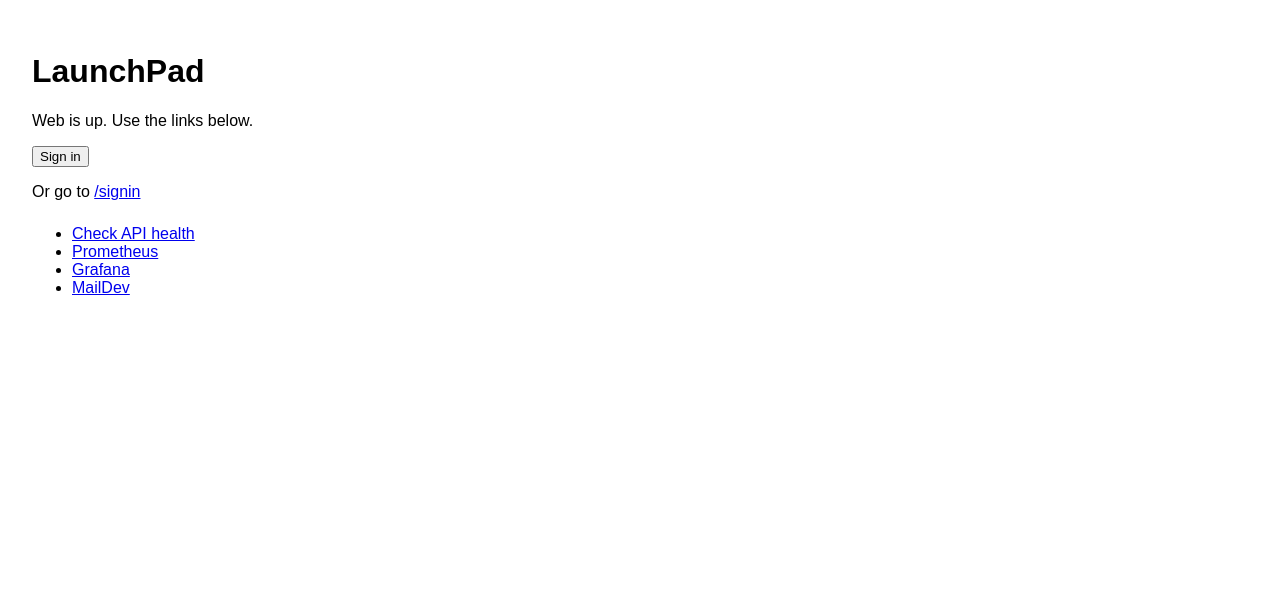
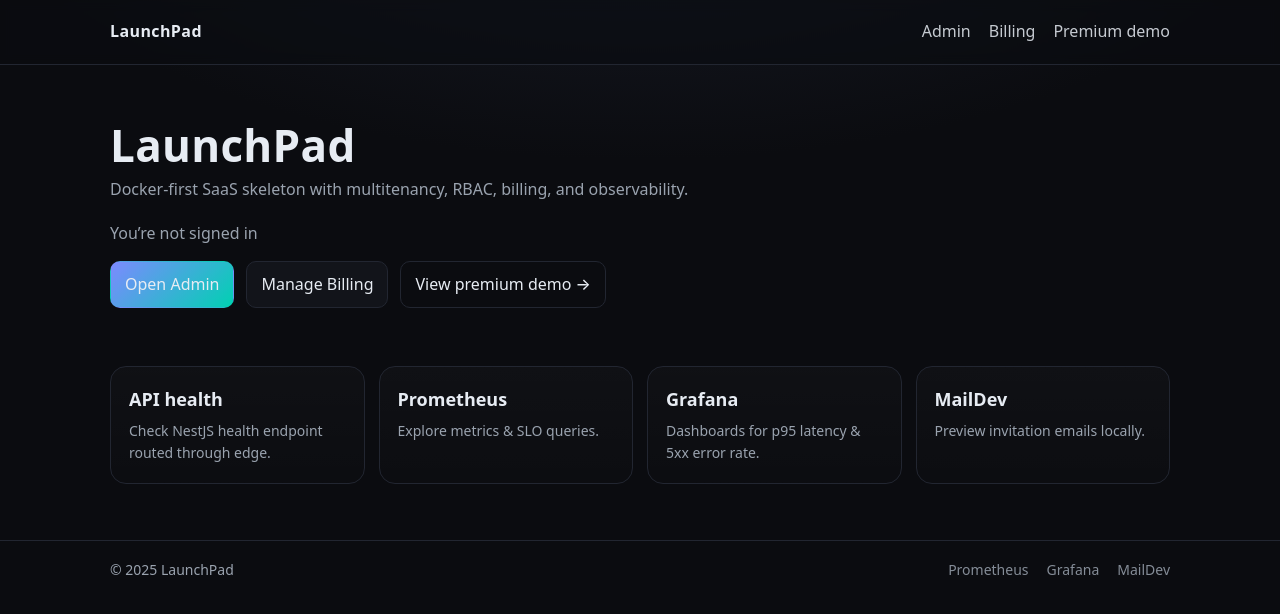
Before and after one commit to Araychaudhur/LaunchPad, a Next.js app in the folder apps/web/: page / in a window 1280 px wide. Shown: the top 614 px of the page. Built offline with nearby package versions, Linux system fonts and the light colour scheme; no server answers.

Commit message:
web: polished landing (safe UI-only)

```diff
--- /dev/null
+++ b/apps/web/src/app/globals.css
@@ -0,0 +1,82 @@
+:root{
+  --bg:#0b0c10;
+  --surface:#12141a;
+  --border:#222631;
+  --text:#e7ecf3;
+  --muted:#9aa3af;
+  --brand:#7c8aff;
+  --brand-2:#00d1b2;
+  --card:#0f1117;
+}
+
+*{box-sizing:border-box}
+html,body{height:100%}
+body{
+  margin:0;
+  background:radial-gradient(1200px 600px at 50% -200px, #1a1e2b 0%, var(--bg) 60%), var(--bg);
+  color:var(--text);
+  font: 500 16px/1.6 ui-sans-serif, system-ui, -apple-system, Segoe UI, Roboto, sans-serif;
+}
+
+a{color:inherit; text-decoration:none}
+.lp-container{max-width:1100px; margin:0 auto; padding:0 20px}
+
+.lp-header{
+  position:sticky; top:0; z-index:10;
+  border-bottom:1px solid var(--border);
+  backdrop-filter:saturate(140%) blur(6px);
+  background:rgba(11,12,16,0.6);
+}
+.lp-header .lp-container{
+  display:flex; align-items:center; justify-content:space-between; height:64px;
+}
+.brand{font-weight:800; letter-spacing:.4px}
+.nav{display:flex; gap:18px}
+.nav a{opacity:.85}
+.nav a:hover{opacity:1}
+
+.lp-footer{
+  border-top:1px solid var(--border);
+  margin-top:56px; padding:18px 0; color:var(--muted); font-size:14px;
+}
+.lp-footer .lp-container{display:flex; justify-content:space-between; align-items:center}
+
+.hero{
+  padding:56px 0 18px;
+  text-align:left;
+}
+.hero h1{
+  margin:0 0 8px; font-size:44px; line-height:1.1; letter-spacing:.3px;
+}
+.sub{margin:6px 0 18px; color:var(--muted)}
+.userrow{display:flex; align-items:center; gap:12px; margin:14px 0}
+.pill{background:var(--surface); border:1px solid var(--border); padding:4px 10px; border-radius:999px}
+.muted{color:var(--muted)}
+.inline{display:inline}
+
+.cta-row{display:flex; gap:12px; flex-wrap:wrap; margin:12px 0 22px}
+.btn{
+  border:1px solid var(--border); background:var(--surface);
+  padding:10px 14px; border-radius:10px; cursor:pointer; color:var(--text);
+  transition:transform .08s ease, border-color .2s;
+}
+.btn:hover{transform:translateY(-1px); border-color:#2f3545}
+.btn.primary{background:linear-gradient(135deg, var(--brand) 0%, var(--brand-2) 100%); border-color:transparent}
+.btn.ghost{background:transparent}
+
+.grid{
+  display:grid; gap:14px; grid-template-columns:repeat(auto-fill, minmax(240px, 1fr));
+  margin:18px 0 24px;
+}
+.card{
+  background:linear-gradient(180deg, rgba(255,255,255,0.02), rgba(255,255,255,0.005));
+  border:1px solid var(--border); border-radius:16px; padding:18px;
+  transition:transform .12s ease, border-color .2s, box-shadow .12s;
+}
+.card:hover{
+  transform:translateY(-2px);
+  border-color:#2f3545;
+  box-shadow:0 10px 22px -12px rgba(0,0,0,.6);
+}
+.card h3{margin:0 0 6px; font-size:18px}
+.card p{margin:0; color:var(--muted); font-size:14px}
--- a/apps/web/src/app/layout.tsx
+++ b/apps/web/src/app/layout.tsx
@@ -1,12 +1,36 @@
-import Providers from "../components/providers";
+export const metadata = {
+  title: "LaunchPad",
+  description: "Multi-tenant SaaS starter",
+};
 
-export const metadata = { title: "LaunchPad" };
+import "./globals.css";
+import Link from "next/link";
 
 export default function RootLayout({ children }: { children: React.ReactNode }) {
   return (
     <html lang="en">
       <body>
-        <Providers>{children}</Providers>
+        <header className="lp-header">
+          <div className="lp-container">
+            <Link className="brand" href="/">LaunchPad</Link>
+            <nav className="nav">
+              <Link href="/admin">Admin</Link>
+              <Link href="/billing">Billing</Link>
+              <Link href="/premium">Premium demo</Link>
+            </nav>
+          </div>
+        </header>
+        <main className="lp-container">{children}</main>
+        <footer className="lp-footer">
+          <div className="lp-container">
+            <span>© {new Date().getFullYear()} LaunchPad</span>
+            <nav className="nav">
+              <a href="http://localhost:9090" target="_blank">Prometheus</a>
+              <a href="http://localhost:3002" target="_blank">Grafana</a>
+              <a href="http://localhost:1080" target="_blank">MailDev</a>
+            </nav>
+          </div>
+        </footer>
       </body>
     </html>
   );
--- a/apps/web/src/app/page.tsx
+++ b/apps/web/src/app/page.tsx
@@ -1,38 +1,70 @@
-"use client";
-import { signIn, signOut, useSession } from "next-auth/react";
+import Link from "next/link";
+import { cookies } from "next/headers";
 
-export default function HomePage() {
-  const { data: session, status } = useSession();
-  const token = (session as any)?.apiToken as string | undefined;
+async function getMe() {
+  try {
+    const cookie = cookies().toString();
+    const res = await fetch("/api/me", {
+      headers: { cookie },
+      cache: "no-store",
+    });
+    if (!res.ok) return null;
+    return (await res.json()) as { email?: string };
+  } catch {
+    return null;
+  }
+}
+
+export default async function Home() {
+  const me = await getMe();
 
   return (
-    <main style={{ fontFamily: "sans-serif", padding: 24 }}>
-      <h1>{process.env.NEXT_PUBLIC_APP_NAME || "LaunchPad"}</h1>
-      <p>Web is up. Use the links below.</p>
+    <>
+      <section className="hero">
+        <h1>LaunchPad</h1>
+        <p className="sub">
+          Docker-first SaaS skeleton with multitenancy, RBAC, billing, and observability.
+        </p>
 
-      {status === "loading" ? (
-        <p>Loading session…</p>
-      ) : token ? (
-        <>
-          <p>Signed in as <code>{session?.user?.email}</code></p>
-          <button onClick={() => signOut({ callbackUrl: "/" })}>Sign out</button>
-          <p style={{ marginTop: 16 }}>
-            <a href="/admin" rel="noreferrer">Open Admin page (server fetch)</a>
-          </p>
-        </>
-      ) : (
-        <>
-          <button onClick={() => signIn(undefined, { callbackUrl: "/" })}>Sign in</button>
-          <p>Or go to <a href="/signin">/signin</a></p>
-        </>
-      )}
+        <div className="userrow">
+          {me?.email ? (
+            <>
+              <span className="muted">Signed in as</span>{" "}
+              <span className="pill">{me.email}</span>
+              <form action="/api/auth/signout" method="post" className="inline">
+                <button className="btn" type="submit">Sign out</button>
+              </form>
+            </>
+          ) : (
+            <span className="muted">You’re not signed in</span>
+          )}
+        </div>
 
-      <ul style={{ marginTop: 24 }}>
-        <li><a href="/api/health" target="_blank" rel="noreferrer">Check API health</a></li>
-        <li><a href="http://localhost:9090" target="_blank">Prometheus</a></li>
-        <li><a href="http://localhost:3002" target="_blank">Grafana</a></li>
-        <li><a href="http://localhost:1080" target="_blank">MailDev</a></li>
-      </ul>
-    </main>
+        <div className="cta-row">
+          <Link className="btn primary" href="/admin">Open Admin</Link>
+          <Link className="btn" href="/billing">Manage Billing</Link>
+          <Link className="btn ghost" href="/premium">View premium demo →</Link>
+        </div>
+      </section>
+
+      <section className="grid">
+        <a className="card" href="/api/health">
+          <h3>API health</h3>
+          <p>Check NestJS health endpoint routed through edge.</p>
+        </a>
+        <a className="card" href="http://localhost:9090" target="_blank">
+          <h3>Prometheus</h3>
+          <p>Explore metrics & SLO queries.</p>
+        </a>
+        <a className="card" href="http://localhost:3002" target="_blank">
+          <h3>Grafana</h3>
+          <p>Dashboards for p95 latency & 5xx error rate.</p>
+        </a>
+        <a className="card" href="http://localhost:1080" target="_blank">
+          <h3>MailDev</h3>
+          <p>Preview invitation emails locally.</p>
+        </a>
+      </section>
+    </>
   );
 }
```
